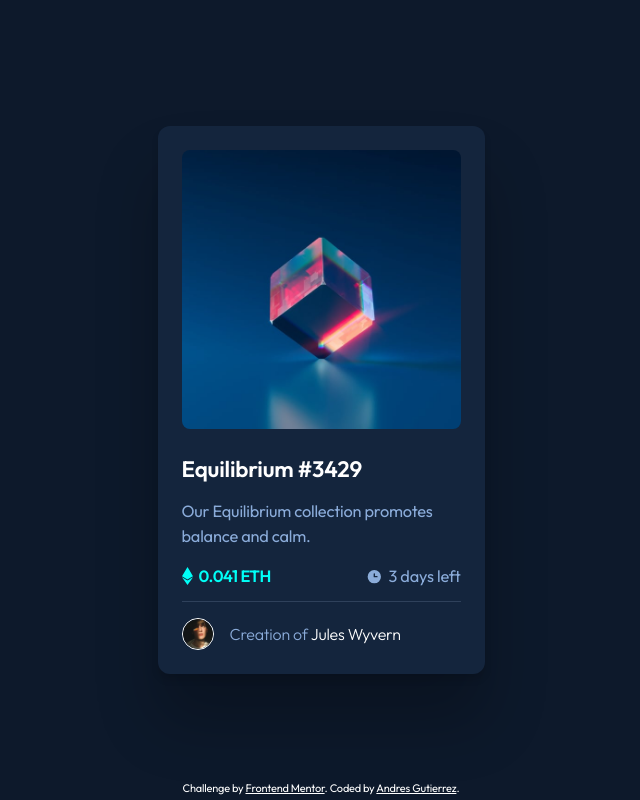
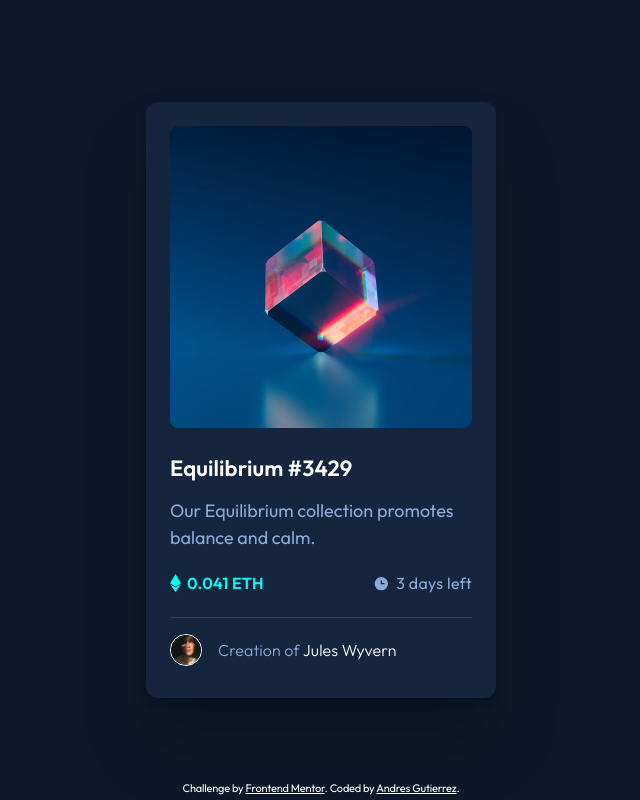
Before and after one commit to AGutierrezR/NFT-preview-card-component, a website: page index.html in a window 1280 px wide. Shown: the whole page, without its empty margins (319-959 px from the left). Drawn offline with Linux system fonts and the light colour scheme.

Commit message:
Improve configuration and class uses

```diff
--- a/index.html
+++ b/index.html
@@ -17,16 +17,26 @@
   </head>
   <body>
     <div
-      class="max-w-[327px] bg-blue-600 mx-auto rounded-xl p-6 text-blue-300 shadow"
+      class="max-w-[327px] lg:max-w-[350px] bg-blue-600 mx-auto rounded-xl p-6 lg:pb-8 text-blue-300 shadow"
     >
       <img class="rounded-lg mb-6" src="images/image-equilibrium.jpg" alt="" />
-      <h1 class="text-white font-semibold text-xl mb-3">Equilibrium #3429</h1>
-      <p class="text-base mb-4">
+      <h1
+        class="text-white font-semibold text-[1.4rem] lg:text-[1.375rem] lg:tracking-[0.1px] mb-3"
+      >
+        Equilibrium #3429
+      </h1>
+      <p
+        class="text-[1.025rem] lg:text-[1.125rem] mb-4 lg:mb-5 lg:tracking-normal"
+      >
         Our Equilibrium collection promotes balance and calm.
       </p>
 
-      <div class="flex justify-between text-base">
-        <div class="text-cyan font-semibold flex items-center tracking-tighter">
+      <div
+        class="flex justify-between text-base lg:text-[16px] tracking-[0.3px]"
+      >
+        <div
+          class="text-cyan font-semibold flex items-center tracking-tighter lg:tracking-[inherit]"
+        >
           <img class="mr-[6px]" src="images/icon-ethereum.svg" alt="#" /> 0.041
           ETH
         </div>
@@ -36,7 +46,7 @@
         </div>
       </div>
 
-      <hr class="border-blue-500 mt-3 mb-4" />
+      <hr class="border-blue-500 mt-3 mb-4 lg:mt-[22px]" />
 
       <footer class="font-light flex items-center">
         <img
@@ -44,7 +54,9 @@
           src="./images/image-avatar.png"
           alt=""
         />
-        <p>Creation of <span class="text-white">Jules Wyvern</span></p>
+        <p class="lg:tracking-[0.00625em]">
+          Creation of <span class="text-white">Jules Wyvern</span>
+        </p>
       </footer>
     </div>
 
--- a/tailwind.config.js
+++ b/tailwind.config.js
@@ -19,7 +19,6 @@ module.exports = {
       fontSize: {
         sm: '0.6875rem',
         base: '1.025rem',
-        xl: '1.4rem',
       },
       letterSpacing: {
         tighter: '-.025rem',
```
Also changed, not shown: assets/css/styles.css.
